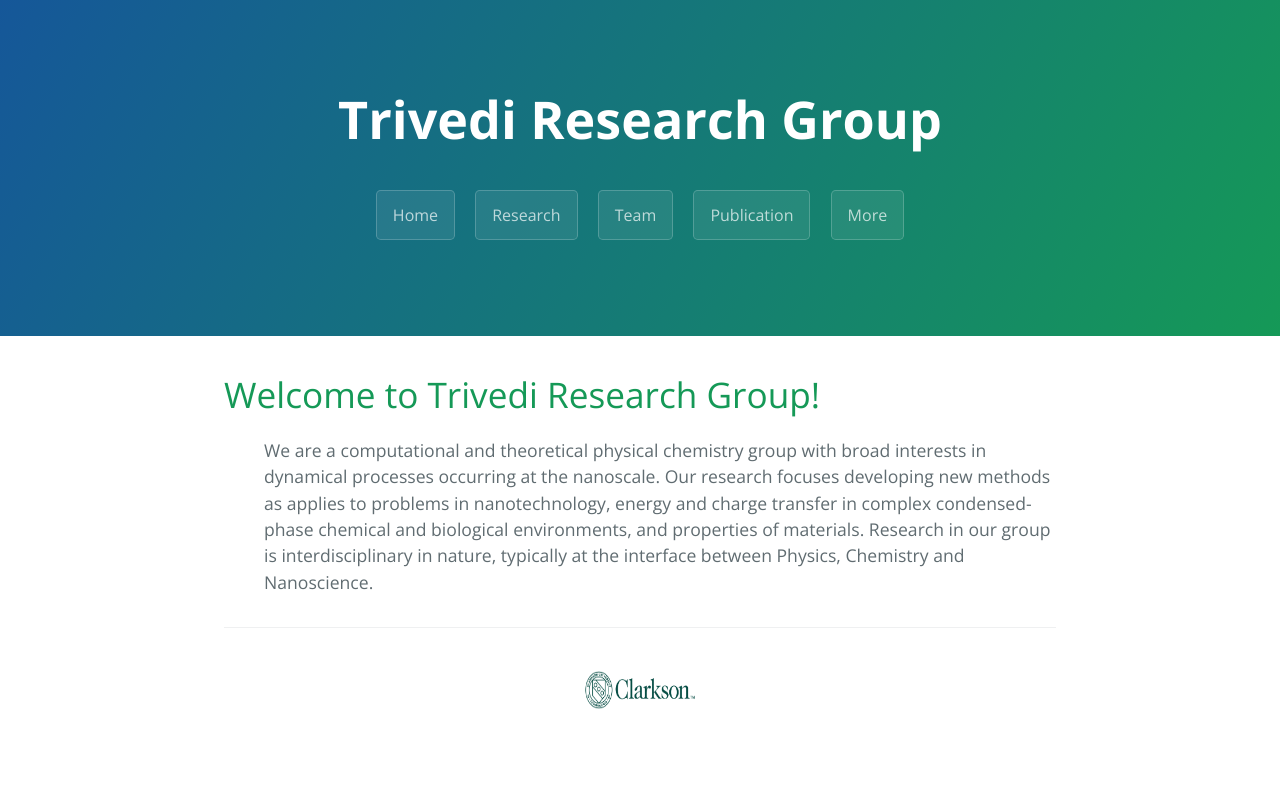
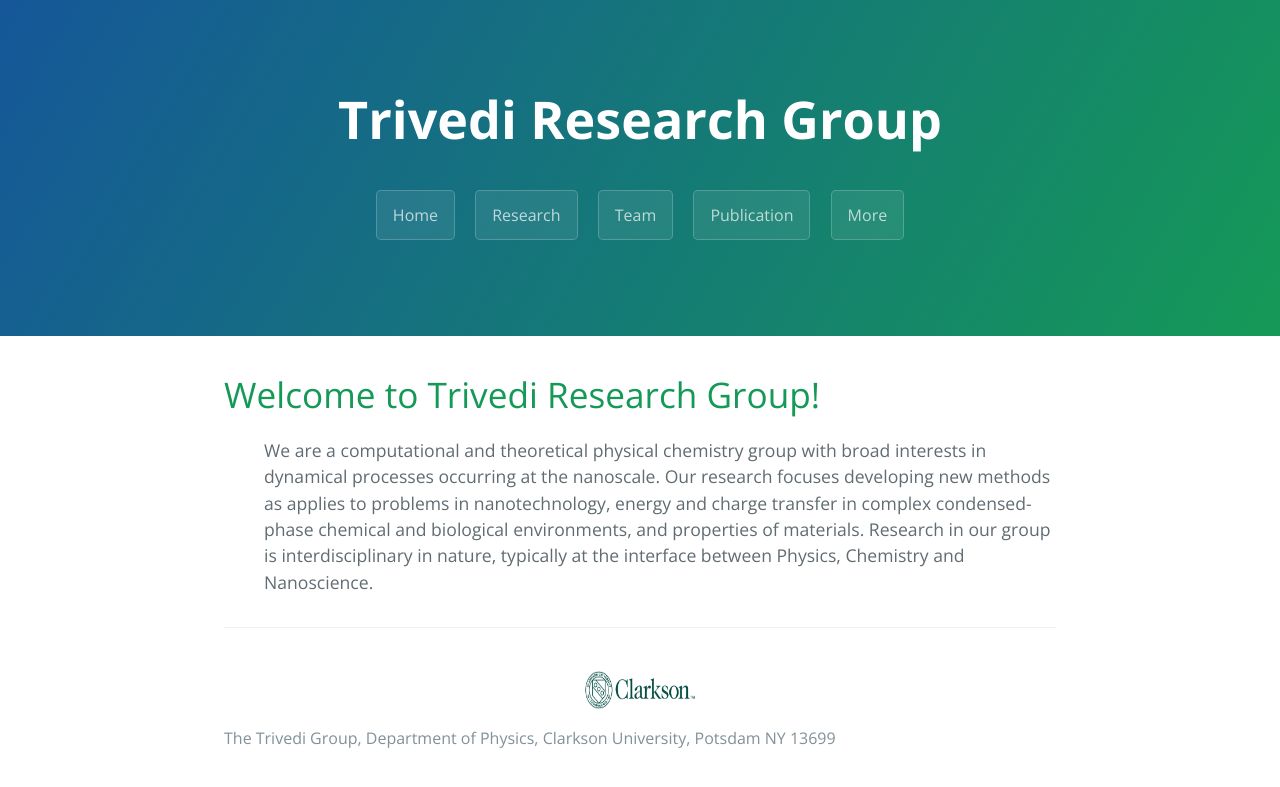
Before and after one commit to dharatrivedi/dharatrivedi.github.io, a Jekyll site: the page built from index.html, in a window 1280 px wide. Shown: the top 787 px of the page. Built offline with Jekyll 4.4.1, drawn with Linux system fonts in a browser that asks for light colours; the list of posts is cut into pages by our own code.

Commit message:
Update page-footer.html

```diff
--- a/_includes/page-footer.html
+++ b/_includes/page-footer.html
@@ -1,3 +1,4 @@
 <footer class="site-footer">
   <span class="site-footer-owner"><img src="/images/logo-footer.png" alt="Logo" style="width:120px;height:60px;"></span>
+  <span class="site-footer-credits">The Trivedi Group, Department of Physics, Clarkson University, Potsdam NY 13699</span>
 </footer>
```
